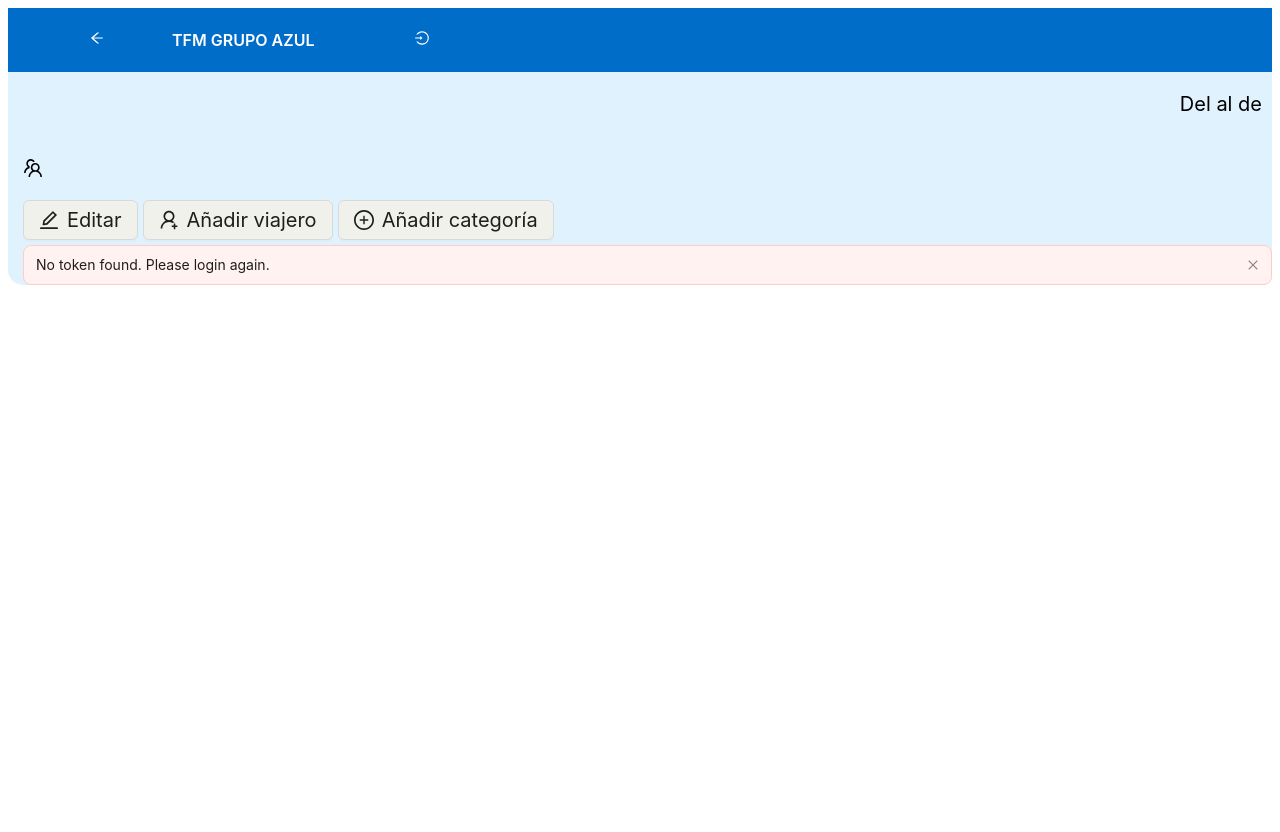
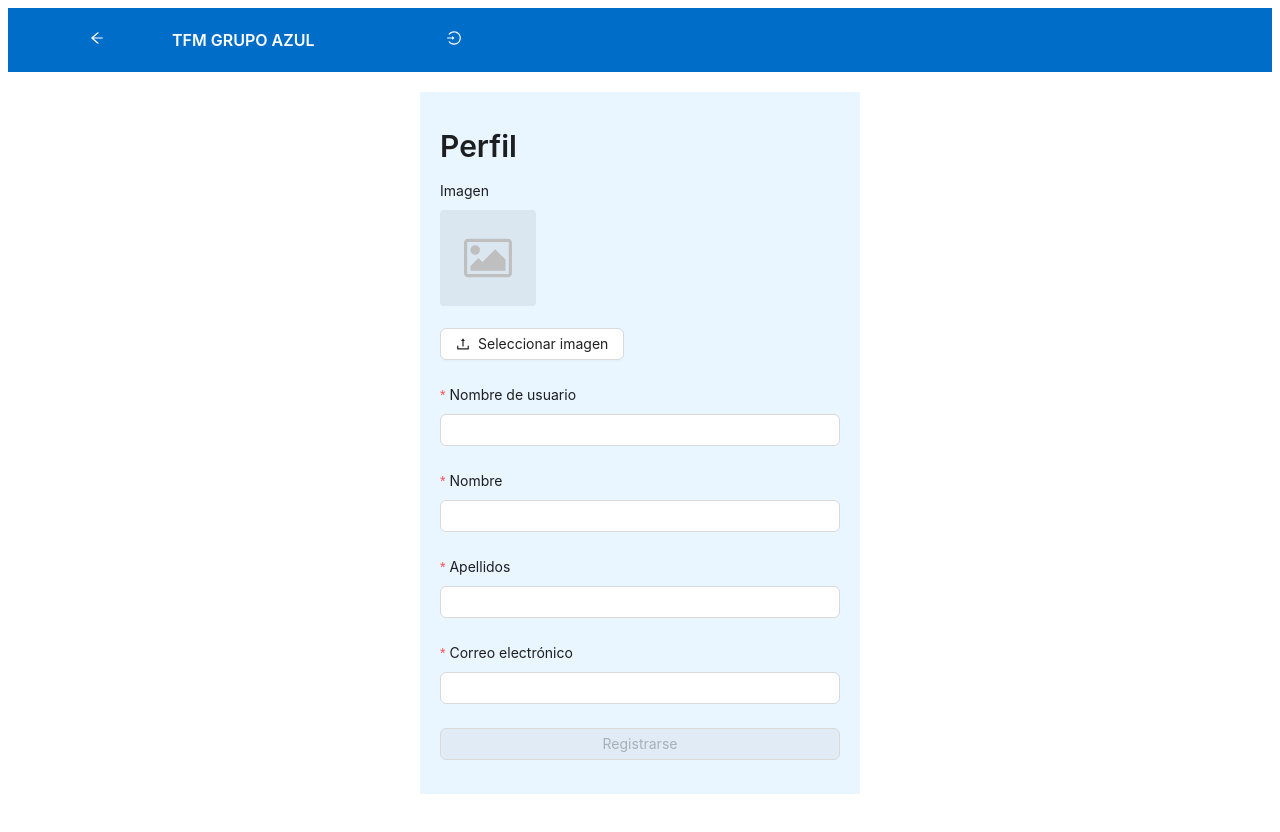
Before and after one commit to FSD0224STR/TFM-azul-frontend, a React (Vite) app: page /user in a window 1280 px wide. Shown: the top 832 px of the page. Before the commit the page ends 800 px from the top, so only its background shows below. Built offline with nearby package versions, Linux system fonts and the light colour scheme.

Commit message:
guardo la imagen en cloudinary, y preparo el update del usuario

```diff
--- a/src/App.jsx
+++ b/src/App.jsx
@@ -2,6 +2,7 @@ import { Routes, Route } from "react-router-dom";
 import Home from "./pages/Home";
 import Login from "./pages/login";
 import Registration from "./pages/registration";
+import UserDetails from "./pages/UserDetails";
 
 import { AuthContext } from "./contexts/authContext";
 import { useContext } from "react";
@@ -20,6 +21,8 @@ export const App = () => {
       <NavBar></NavBar>
       <Routes>
         <Route path="/home" element={<Home props></Home>}></Route>
+
+        <Route path="/user" element={<UserDetails props></UserDetails>}></Route>
 
         <Route path="/login" element={<Login props></Login>}></Route>
 
--- a/src/apiservice/userApi.js
+++ b/src/apiservice/userApi.js
@@ -80,4 +80,48 @@ const getMyProfile = async (username) => {
   return { data: await response.json() };
 };
 
-export default { /*getAllUsers,*/ addUser, deleteUser, login, getMyProfile };
+
+const addNewImage = async (formData) => {
+
+  console.log('formData', formData);
+
+  const response = await fetch(`${baseUrl}/upload`,{
+    method: "POST",
+    body: formData,
+    // headers: {
+    //   "Content-Type": "multipart/form-data", //// Elimino del Encabezado Content-Type, ya que FormData gestiona este encabezado automáticamente.
+    // },
+  });
+
+  if (!response.ok) {
+    const error = await response.json();
+    return { error: error.message };
+  }
+
+  return { data: await response.json() };
+};
+
+
+const updateUser = async (id, userData) => {
+  const token = localStorage.getItem("access_token");
+
+  const response = await fetch(`${baseUrl}/users/${id}`, {
+    method: "PUT",
+    body: JSON.stringify(userData),
+    headers: {
+      "Content-Type": "application/json",
+      authorization: `Bearer ${token}`,
+    },
+  });
+
+  if (!response.ok) {
+    const errorMessage = await response.json();
+    return { error: errorMessage };
+  }
+
+  const newlyCreatedUser = await response.json();
+  return { data: newlyCreatedUser };
+};
+
+
+export default { /*getAllUsers,*/ addUser, deleteUser, login, getMyProfile, addNewImage };
--- a/src/components/NavBar.jsx
+++ b/src/components/NavBar.jsx
@@ -8,6 +8,7 @@ import {
   HomeOutlined,
   LoginOutlined,
   LogoutOutlined,
+  UserOutlined,
 } from "@ant-design/icons";
 
 const { Header } = Layout;
@@ -28,7 +29,7 @@ const NavBar = () => {
         mode="horizontal"
         items={[
           {
-            key: "1",
+            key: "0",
             label: (
               <Tooltip title="Regresar">
                 <Button type="link" onClick={handleGoBack}>
@@ -60,6 +61,19 @@ const NavBar = () => {
           },
           {
             key: "3",
+            label: isLoggedIn && (
+              <Link
+                to="/user"
+                className={isLoggedIn ? "" : "hidden-and-disabled"}
+              >
+                <Button type="link">
+                  <UserOutlined className="icon-size" />
+                </Button>
+              </Link>
+            ),
+          },
+          {
+            key: "4",
             label: !isLoggedIn ? (
               <Link to="/login">
                 <Button type="link">
--- /dev/null
+++ b/src/pages/UserDetails.jsx
@@ -0,0 +1,194 @@
+import { useState } from "react";
+import {
+  Typography,
+  Form,
+  Input,
+  Button,
+  Alert,
+  Upload,
+  Skeleton,
+  message,
+} from "antd";
+import { UploadOutlined } from "@ant-design/icons";
+import { LoginFooter } from "/src/components/LoginFooter";
+import { useNavigate } from "react-router-dom/dist";
+import userApi from "/src/apiservice/userApi.js";
+
+import "../styles/UserDetails.css";
+
+const UserDetails = () => {
+  const [firstname, setFirstname] = useState("");
+  const [lastname, setLastname] = useState("");
+  const [username, setUsername] = useState("");
+  const [email, setEmail] = useState("");
+  const [image, setImage] = useState("");
+
+  const [error, setError] = useState("");
+  const [user, setUser] = useState("");
+
+  const navigate = useNavigate();
+
+  const isFormValid = !error && username && firstname && lastname && email;
+
+  const handleEmailChange = (e) => {
+    const newEmail = e.target.value;
+    setEmail(newEmail);
+
+    // Validación del email
+    const emailRegex = /^[\w-.]+@([\w-]+\.)+[\w-]{2,4}$/;
+    const isValidEmail = emailRegex.test(newEmail);
+
+    if (!isValidEmail) {
+      setError("Por favor ingresa un correo electrónico válido");
+    } else {
+      setError("");
+    }
+  };
+
+  const handleRegister = async () => {
+    const response = await userApi.updateUser(
+      firstname,
+      lastname,
+      username,
+      email,
+      image
+    );
+    if ("error" in response) {
+      setError(response.error);
+    } else {
+      setUser(response.data);
+    }
+  };
+
+  const uploadProps = {
+    beforeUpload: async (file) => {
+      try {
+        const formData = new FormData();
+        formData.append("file", file);
+
+        const response = await userApi.addNewImage(formData);
+
+        message.success("Imagen cargada con éxito!");
+        console.log("Imagen URL:", response.data.imageUrl);
+        setImage(response.data.imageUrl);
+      } catch (err) {
+        // Manejo de errores si la carga falla
+        message.error("Error al cargar la imagen");
+        console.error("Error al subir la imagen:", err);
+      }
+
+      // Prevent upload from happening right away
+      return false;
+    },
+    showUploadList: false,
+  };
+
+  return (
+    <>
+      <div className="user-container">
+        <div className="user-content">
+          <Form name="userDetails" onSubmit={handleRegister} layout="vertical">
+            <h2></h2>
+            <Typography.Title level={2} className="profileTitle">
+              Perfil
+            </Typography.Title>
+            <Form.Item label="Imagen" name="userimage">
+              {/* {loading ? <Skeleton.Image /> : null} */}
+              <Upload {...uploadProps}>
+                <Skeleton.Image />
+                <br></br>
+                <br></br>
+                <Button icon={<UploadOutlined />}>Seleccionar imagen</Button>
+              </Upload>
+            </Form.Item>
+            <Form.Item
+              label="Nombre de usuario"
+              name="username"
+              rules={[
+                {
+                  required: true,
+                  message: "Por favor ingresa tu Nombre de usuario",
+                },
+              ]}
+            >
+              <Input
+                value={username}
+                onChange={(e) => setUsername(e.currentTarget.value)}
+              />
+            </Form.Item>
+
+            <Form.Item
+              label="Nombre"
+              name="name"
+              rules={[
+                { required: true, message: "Por favor ingresa tu nombre" },
+              ]}
+            >
+              <Input
+                value={firstname}
+                onChange={(e) => setFirstname(e.currentTarget.value)}
+              />
+            </Form.Item>
+
+            <Form.Item
+              label="Apellidos"
+              name="surname"
+              rules={[
+                { required: true, message: "Por favor ingresa tus apellidos" },
+              ]}
+            >
+              <Input
+                value={lastname}
+                onChange={(e) => setLastname(e.currentTarget.value)}
+              />
+            </Form.Item>
+
+            <Form.Item
+              label="Correo electrónico"
+              name="email"
+              rules={[
+                {
+                  required: true,
+                  message: "Por favor ingresa tu correo electrónico",
+                },
+              ]}
+            >
+              <Input value={email} onChange={handleEmailChange} />
+            </Form.Item>
+
+            <Form.Item>
+              <Button
+                type="primary"
+                htmlType="submit"
+                onClick={handleRegister}
+                disabled={!isFormValid}
+                block
+              >
+                Registrarse
+              </Button>
+            </Form.Item>
+            {error && (
+              <div className="registerAlert">
+                <Alert
+                  type="error"
+                  message={`Error al crear usuario: ${error}`}
+                  banner
+                />
+              </div>
+            )}
+            {user && (
+              <Alert
+                type="success"
+                message={`Usuario actualizad con éxito: ${user.username}`}
+                banner
+              />
+            )}
+          </Form>
+          <LoginFooter />
+        </div>
+      </div>
+    </>
+  );
+};
+
+export default UserDetails;
--- a/src/pages/viewCategory.jsx
+++ b/src/pages/viewCategory.jsx
@@ -21,9 +21,10 @@ export const ViewCategory = () => {
 
   const showErrorModal = (message) => {
     Modal.error({
-      title: 'Error',
+      title: "Error",
       content: message,
-    });}
+    });
+  };
 
   const getCategoryById = async (id) => {
     try {
@@ -72,10 +73,9 @@ export const ViewCategory = () => {
         showErrorModal(response.error);
       } else {
         console.log("Respuesta de añadir propuesta:", response);
-      getCategoryById(id);
-      handleModalClose();
+        getCategoryById(id);
+        handleModalClose();
       }
-
     } catch (error) {
       setError(`Error al crear la nueva propuesta: ${error.message}`);
     }
@@ -129,9 +129,6 @@ export const ViewCategory = () => {
       address: proposal.address,
     });
   };
-
-
-
 
   return (
     <div>
@@ -216,7 +213,7 @@ export const ViewCategory = () => {
       <div className="categoryCardList">
         {proposals.map((proposal) => (
           <ProposalCard
-            key={proposal._id}
+            key={`${proposal._id}-${proposal.title}`}
             id={proposal._id}
             title={proposal.title}
             description={proposal.description}
@@ -227,6 +224,10 @@ export const ViewCategory = () => {
             refreshProposals={() => getCategoryById(id)}
           ></ProposalCard>
         ))}
+        {console.log(
+          "IDs de propuestas:",
+          proposals.map((p) => p._id)
+        )}
       </div>
     </div>
   );
--- /dev/null
+++ b/src/styles/UserDetails.css
@@ -0,0 +1,16 @@
+.user-container {
+    display: flex;
+    justify-content: center;
+    align-items: start;
+    height: 100vh;
+}
+
+.user-content {
+    margin-top: 20px;
+    width: 400px;
+    background-color: #e9f5ff;
+    padding: 10px 20px 10px 20px;
+    /* border-radius: 8px;
+    box-shadow: 0px 4px 8px rgba(0, 0, 0, 0.1); */
+    /*min-height:84%;*/
+}
```
